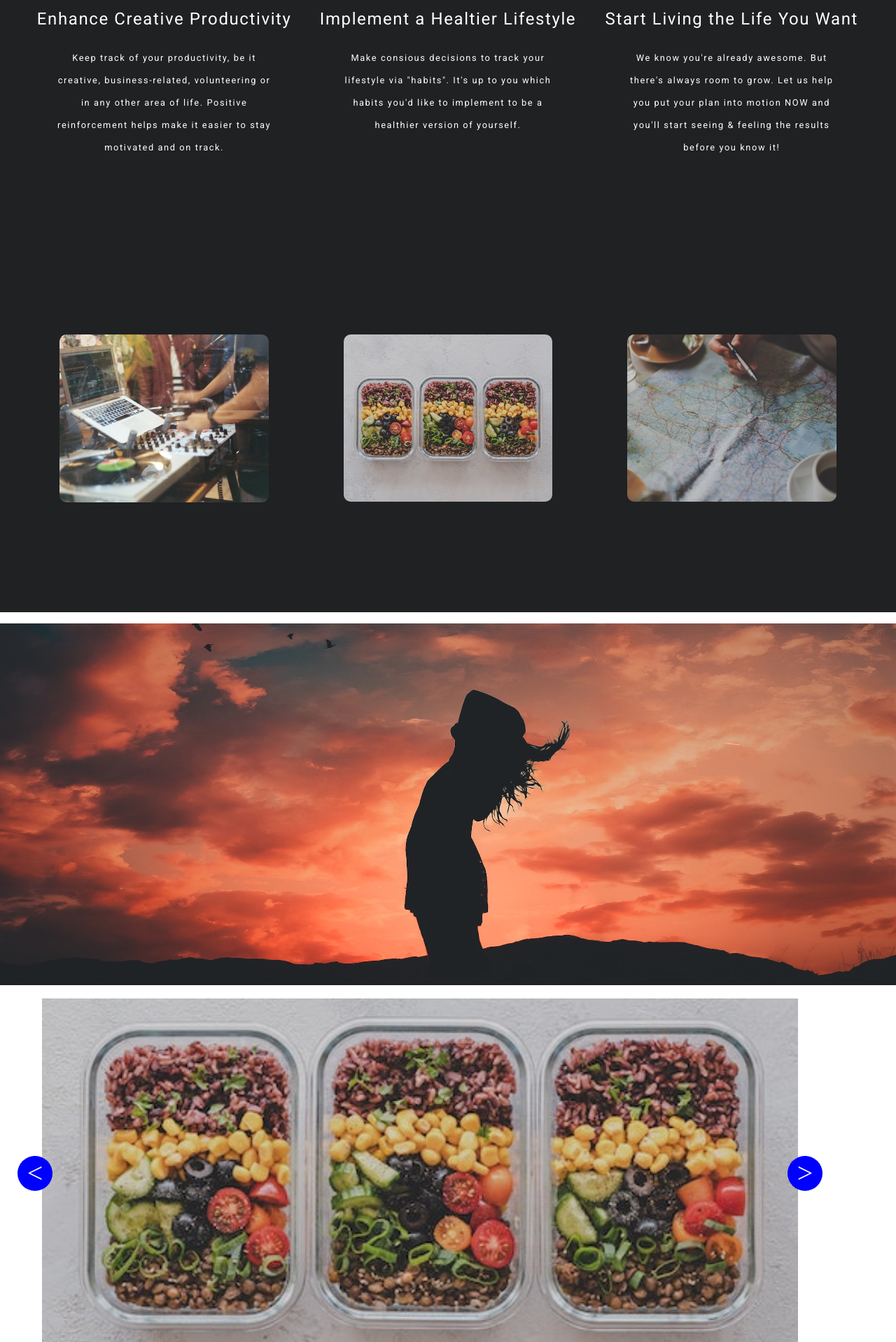
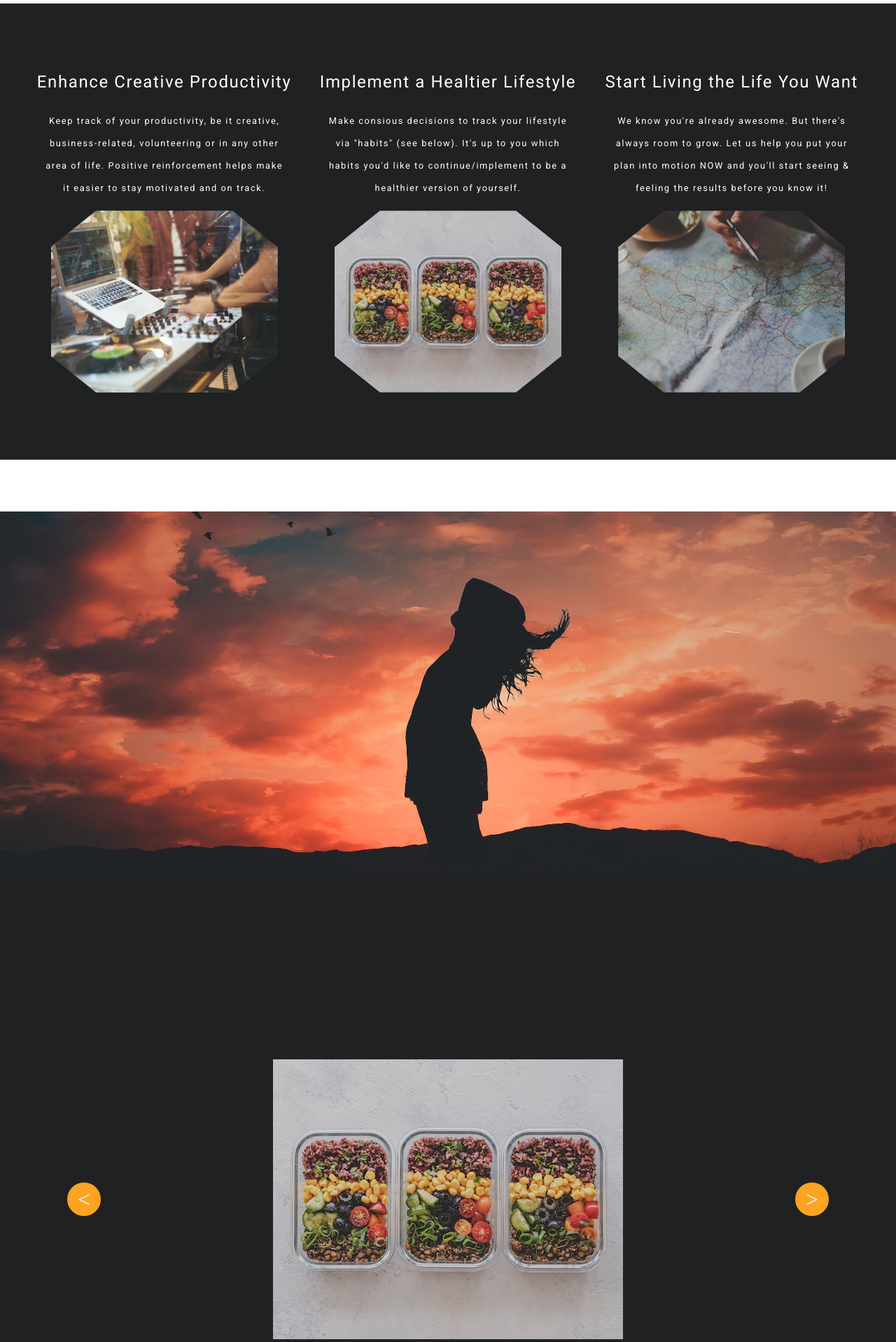
Before and after one commit to lambdaschool-lifegpa/lifeGPA-UI-McKnight, a plain HTML site: page index.html in a window 1280 px wide. Shown: the part 869-2787 px from the top of the page at 70% size. Drawn offline with nearby package versions, Linux system fonts and the light colour scheme.

Commit message:
tweaked carousel and padding

```diff
--- a/LESS/description.less
+++ b/LESS/description.less
@@ -1,4 +1,5 @@
 .description {
+
 
     img {
         max-width: 100vw;
--- a/LESS/features.less
+++ b/LESS/features.less
@@ -1,5 +1,5 @@
 #features {
-    height: 120vh;
+    min-height: 100vh;
     width: 100vw;
     .flex(row, center, center);
 
@@ -9,7 +9,7 @@
 
 
     .features-container {
-      background-color: #1f2123;
+      background-color: @dark;
       .flex(row, center, center);
       height: 90%;
       width: 100%;
@@ -27,7 +27,7 @@
           height: 100%;
           width: 100%;
           .flex(column, center, flex-start);
-          padding: 2rem 1rem;
+          padding: 2rem 0 4rem 0;
           text-align: center;
           letter-spacing: .1rem;
 
@@ -77,8 +77,9 @@
 
 
           img {
-            border-radius: 10px;
             width: 80%;
+            -webkit-clip-path: polygon(20% 0%, 80% 0%, 100% 20%, 100% 80%, 80% 100%, 20% 100%, 0% 80%, 0% 20%);
+            clip-path: polygon(20% 0%, 80% 0%, 100% 20%, 100% 80%, 80% 100%, 20% 100%, 0% 80%, 0% 20%);
           }
 
       }
--- a/LESS/team.less
+++ b/LESS/team.less
@@ -1,42 +1,55 @@
+
+.team {
+    .flex(row, center, center);
+    background-color: @dark;
+    margin-top: -0.5rem;
+
+
     .carousel {
-    width: 90%;
+        width: 85%;
         .flex(row, center, center);
-    height: 500px;
+        // height: 300px;
         position: relative;
         overflow: hidden;
-    margin-top: 16px;
+        margin: 5rem 0 5rem 0;
         @media @small-desktop {
-      width: 1200px;
+        //   width: 1200px;
         }
 
         .left-button, .right-button {
           .flex(row, center, center);
           color: white;
-      background-color: blue;
-      font-size: 40px;
+          background-color: @gold;
+          font-size: 2rem;
           border-radius: 50%;
           position: absolute;
-      width: 50px;
-      height: 50px;
+          width: 3rem;
+          height: 3rem;
           cursor: pointer;
           &:hover {
-        color: blue;
+            color: @gold;
             background-color: white;
-        border: 2px solid blue;
+            border: 2px solid @gold;
           }
         }
         .left-button {
           top: 50%;
-      left: 25px;
+          left: 0rem;
           transform: translate(0, -50%);
+          z-index: 2;
         }
         .right-button {
           top: 50%;
-      right: 25px;
+          right: 0rem;
           transform: translate(0, -50%);
         }
         img {
           width: 90%;
+          border-radius: 15px;
+          object-fit: scale-down;
           display: none;
         }
       }
+
+
+}
--- a/LESS/top-container.less
+++ b/LESS/top-container.less
@@ -2,7 +2,7 @@
     height: 100vh;
     width: 100vw;
     .flex(row, center, center);
-    background: linear-gradient(#61676d, #34363a, #1f2123);
+    background: linear-gradient(#61676d, #34363a, @dark);
 
     .top-img {
         .flex(column, flex-start, flex-start);
--- a/LESS/variables.less
+++ b/LESS/variables.less
@@ -7,6 +7,7 @@
 
 
 // COLORS
+@dark: #1f2123;
 @forsest-green: #004a2f;
 @navy: #002f35;
 @orange: #ff6337;
--- a/index.html
+++ b/index.html
@@ -54,7 +54,7 @@
           <div class="card-text">
           <h2>Implement a Healtier Lifestyle</h2>
           <p>
-            Make consious decisions to track your lifestyle via "habits". It's up to you which habits you'd like to implement to be a healthier version of yourself.
+            Make consious decisions to track your lifestyle via "habits" (see below). It's up to you which habits you'd like to continue/implement to be a healthier version of yourself.
           </p>
         </div>
           <img src="Images/health.jpg" />
@@ -79,8 +79,7 @@
     </div>
    </div>
 
-
-   <div class="team">
+    <div class="team">
       <div class="carousel">
           <div class="left-button"><</div>
           <img class="img" src="Images/health.jpg" />
@@ -92,7 +91,7 @@
           <img class="img" src="Images/health.jpg" />
           <div class="right-button">></div>
         </div>
-   </div>
+      </div>
 
   </body>
 </html>
--- a/team.js
+++ b/team.js
@@ -31,7 +31,7 @@ class Carousel {
             img.style.display = "none";
         });
         image.style.display = "inline";
-        image.style.zIndex = "-2";
+        // image.style.zIndex = "-2";
         TweenMax.from(image, 0.8, {x: 1000});
 
         console.log("image", image);
```
Also changed, not shown: CSS/index.css. Lines whose indentation alone changed are shown as unchanged.
